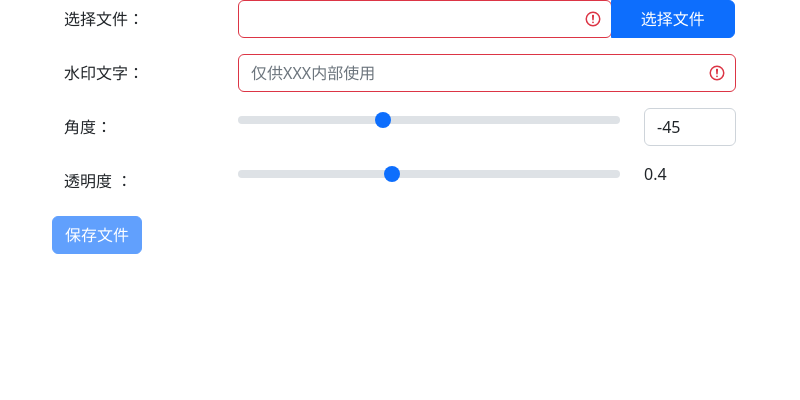
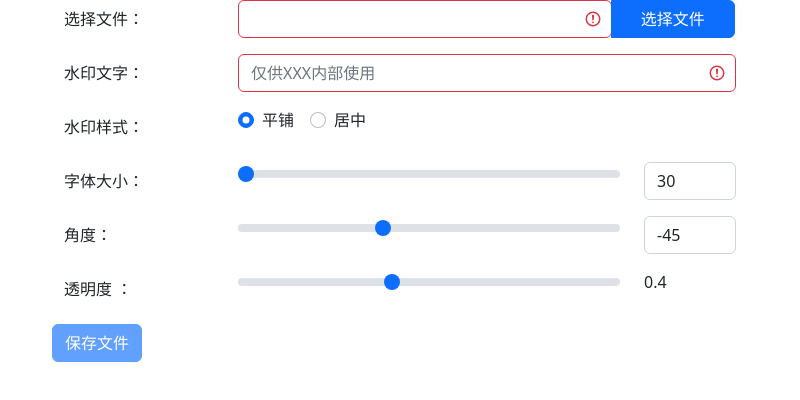
Before and after one commit to devops-guide/pdf-watermark, an Electron app: page index.html in a window 800 px wide. Drawn offline with Linux system fonts and the light colour scheme.

Commit message:
feat:增加调整字体大小和水印居中样式

```diff
--- a/index.html
+++ b/index.html
@@ -31,6 +31,28 @@
                 </div>
             </div>
             <div class="mb-3 row">
+                <label class="col-sm-3 col-form-label">水印样式：</label>
+                <div class="col-sm-9">
+                    <div class="form-check form-check-inline">
+                        <input class="form-check-input" type="radio" name="inlineRadioOptions" v-model="textOptions.style" id="tiled" value="tiled" checked>
+                        <label class="form-check-label" for="tiled">平铺</label>
+                    </div>
+                    <div class="form-check form-check-inline">
+                        <input class="form-check-input" type="radio" name="inlineRadioOptions" v-model="textOptions.style" id="centered" value="centered">
+                        <label class="form-check-label" for="centered">居中</label>
+                    </div>
+                </div>
+            </div>
+            <div class="mb-3 row">
+                <label class="col-sm-3 col-form-label">字体大小：</label>
+                <div class="col-sm-7">
+                    <input class="form-range" type="range" min="30" max="300" v-model="textOptions.textSize">
+                </div>
+                <div class="col-sm-2">
+                    <input class="form-control" type="text" v-model="textOptions.textSize">
+                </div>
+            </div>
+            <div class="mb-3 row" v-show="textOptions.style === 'tiled'">
                 <label class="col-sm-3 col-form-label">角度：</label>
                 <div class="col-sm-7">
                     <input class="form-range" type="range" min="-180" max="180" v-model="textOptions.rotate">
--- a/main.js
+++ b/main.js
@@ -1,5 +1,6 @@
 const fs = require('fs');
 const path = require('path');
+const { writeFile } = require('node:fs/promises');
 const fontkit = require('@pdf-lib/fontkit');
 const { PDFDocument, rgb, degrees } = require('pdf-lib');
 
@@ -33,6 +34,7 @@ function tiled(width, textWidth, height, textHeight, onePage, options, chineseFo
 
 async function addWatermark(inputFilePath, outputFilePath, textOptions) {
   const options = { ...defaultTextOptions, ...textOptions };
+  options.textSize = Number(options.textSize);
 
   const uint8Array = fs.readFileSync(inputFilePath);
   const pdfDoc = await PDFDocument.load(uint8Array);
@@ -66,7 +68,7 @@ async function addWatermark(inputFilePath, outputFilePath, textOptions) {
   });
 
   const pdfBytes = await pdfDoc.save();
-  fs.writeFileSync(outputFilePath, pdfBytes);
+  await writeFile(outputFilePath, pdfBytes);
 }
 
 module.exports = {
--- a/web/renderer.js
+++ b/web/renderer.js
@@ -8,10 +8,23 @@ const vueApp = createApp({
       loading: false,
       textOptions: {
         text: '',
+        textSize: 30,
         opacity: 0.4,
         rotate: -45,
+        style: 'tiled',
       },
     };
+  },
+  watch: {
+    'textOptions.style': function (newVal) {
+      if (newVal === 'centered') {
+        this.textOptions.rotate = 0;
+        this.textOptions.textSize = 150;
+      } else {
+        this.textOptions.rotate = -45;
+        this.textOptions.textSize = 30;
+      }
+    },
   },
   methods: {
     async choiceFile() {
```
